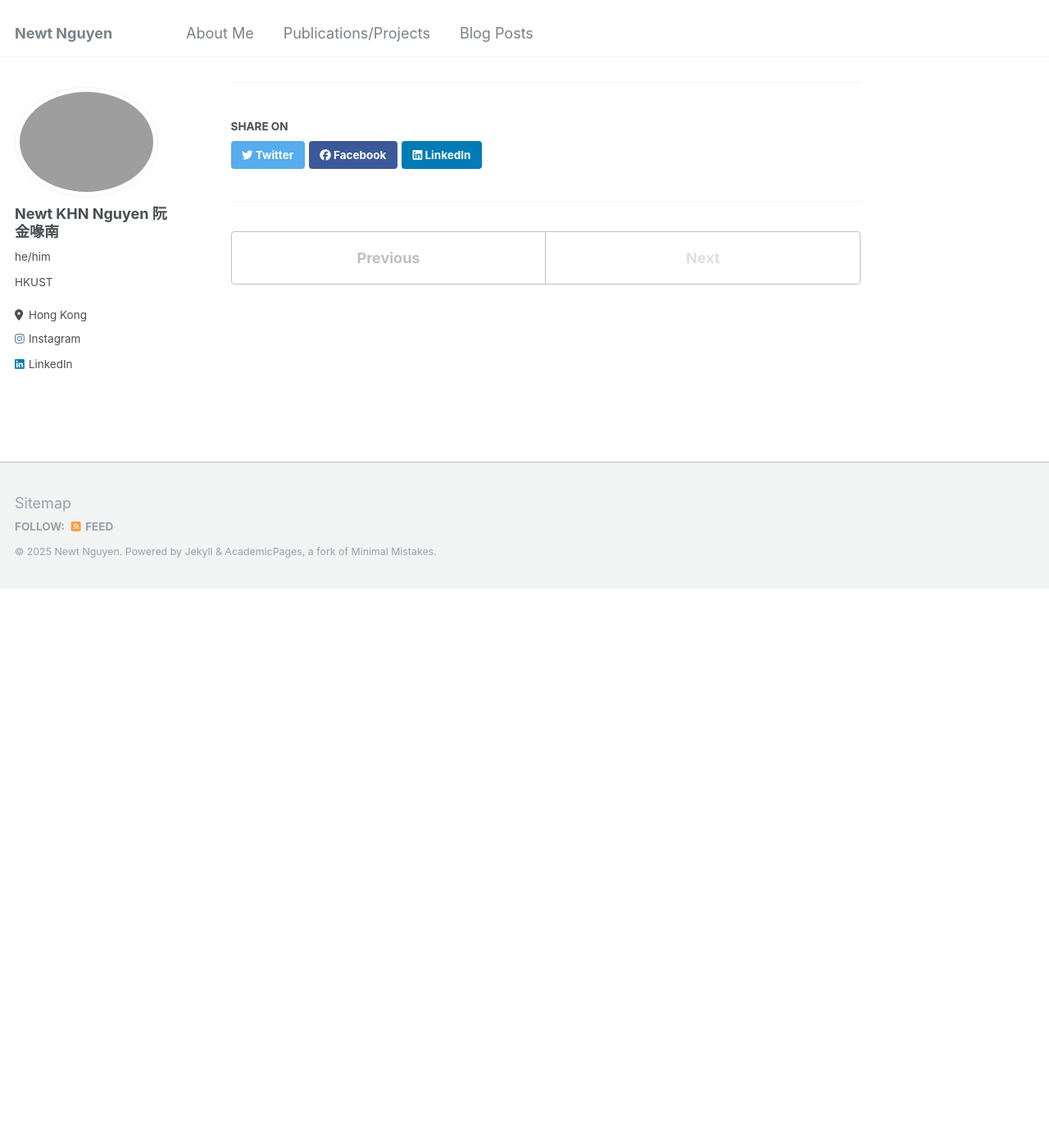
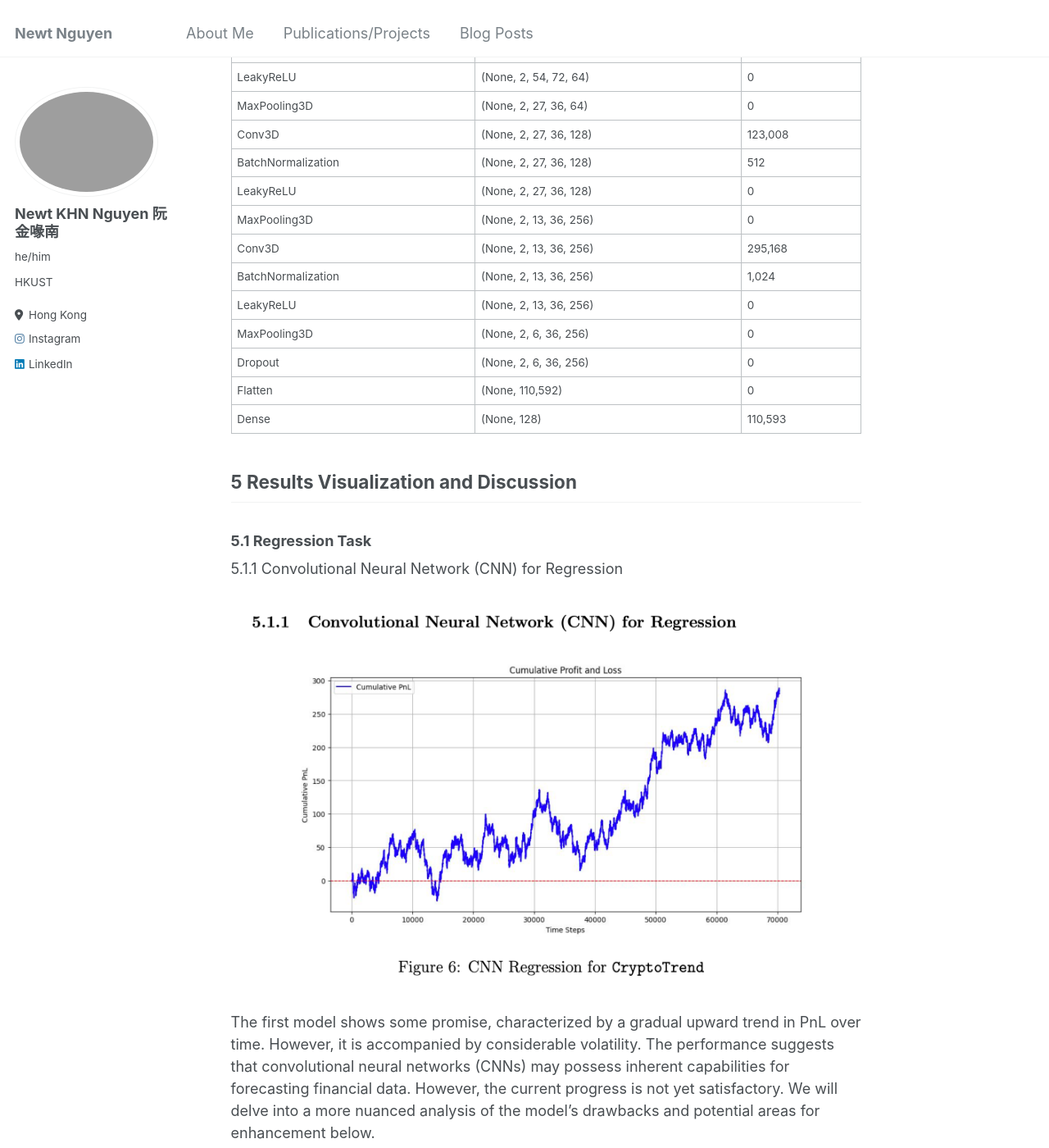
Before and after one commit to newtdes/newtdes.github.io, a Jekyll site: the page built from _publications/2024-11-28-comp4211-project.md, in a window 1280 px wide and 1400 px high, scrolled down 12804 px. Shown: the whole window at 82% size. Built offline with Jekyll 4.4.1, drawn with Linux system fonts in a browser that asks for light colours; before the commit the page ends 13522 px from its top, so only the background shows below that; some of the changed text lies outside the part shown.

Commit message:
Add new details

```diff
--- a/_publications/2024-11-28-comp4211-project.md
+++ b/_publications/2024-11-28-comp4211-project.md
@@ -323,3 +323,38 @@ size of (1, 2, 1). We use the Adam optimizer for this CNN model, along with Cros
 Entropy Loss.
 
 An interesting insight from this application is that the model trains especially well on both the training data and validation data but performs worse on the testing data. More will be discussed in the discussion section.
+
+| Layer (type)           | Output Shape              | Param #     |
+|------------------------|---------------------------|-------------|
+| Conv3D                 | (None, 2, 54, 72, 64)     | 1,664       |
+| BatchNormalization      | (None, 2, 54, 72, 64)     | 256         |
+| LeakyReLU              | (None, 2, 54, 72, 64)     | 0           |
+| MaxPooling3D           | (None, 2, 27, 36, 64)     | 0           |
+| Conv3D                 | (None, 2, 27, 36, 128)    | 123,008     |
+| BatchNormalization      | (None, 2, 27, 36, 128)    | 512         |
+| LeakyReLU              | (None, 2, 27, 36, 128)    | 0           |
+| MaxPooling3D           | (None, 2, 13, 36, 256)    | 0           |
+| Conv3D                 | (None, 2, 13, 36, 256)    | 295,168     |
+| BatchNormalization      | (None, 2, 13, 36, 256)    | 1,024       |
+| LeakyReLU              | (None, 2, 13, 36, 256)    | 0           |
+| MaxPooling3D           | (None, 2, 6, 36, 256)     | 0           |
+| Dropout                | (None, 2, 6, 36, 256)     | 0           |
+| Flatten                | (None, 110,592)           | 0           |
+| Dense                  | (None, 128)               | 110,593     |
+
+## 5 Results Visualization and Discussion
+
+### 5.1 Regression Task
+
+5.1.1 Convolutional Neural Network (CNN) for Regression
+
+![Figure 6](../images/comp4211-figure6.png)
+
+The first model shows some promise, characterized by a gradual upward trend in PnL
+over time. However, it is accompanied by considerable volatility. The performance
+suggests that convolutional neural networks (CNNs) may possess inherent capabilities
+for forecasting financial data. However, the current progress is not yet satisfactory. We will delve into a more nuanced analysis of the model’s drawbacks and potential areas for enhancement below.
+
+![Figure 7](../images/comp4211-figure7.png)
+
+Below is a visualization of the model’s training and validation loss over 10 epochs:
```
Also changed, not shown: images/comp4211-figure6.png (added), images/comp4211-figure7.png (added).
